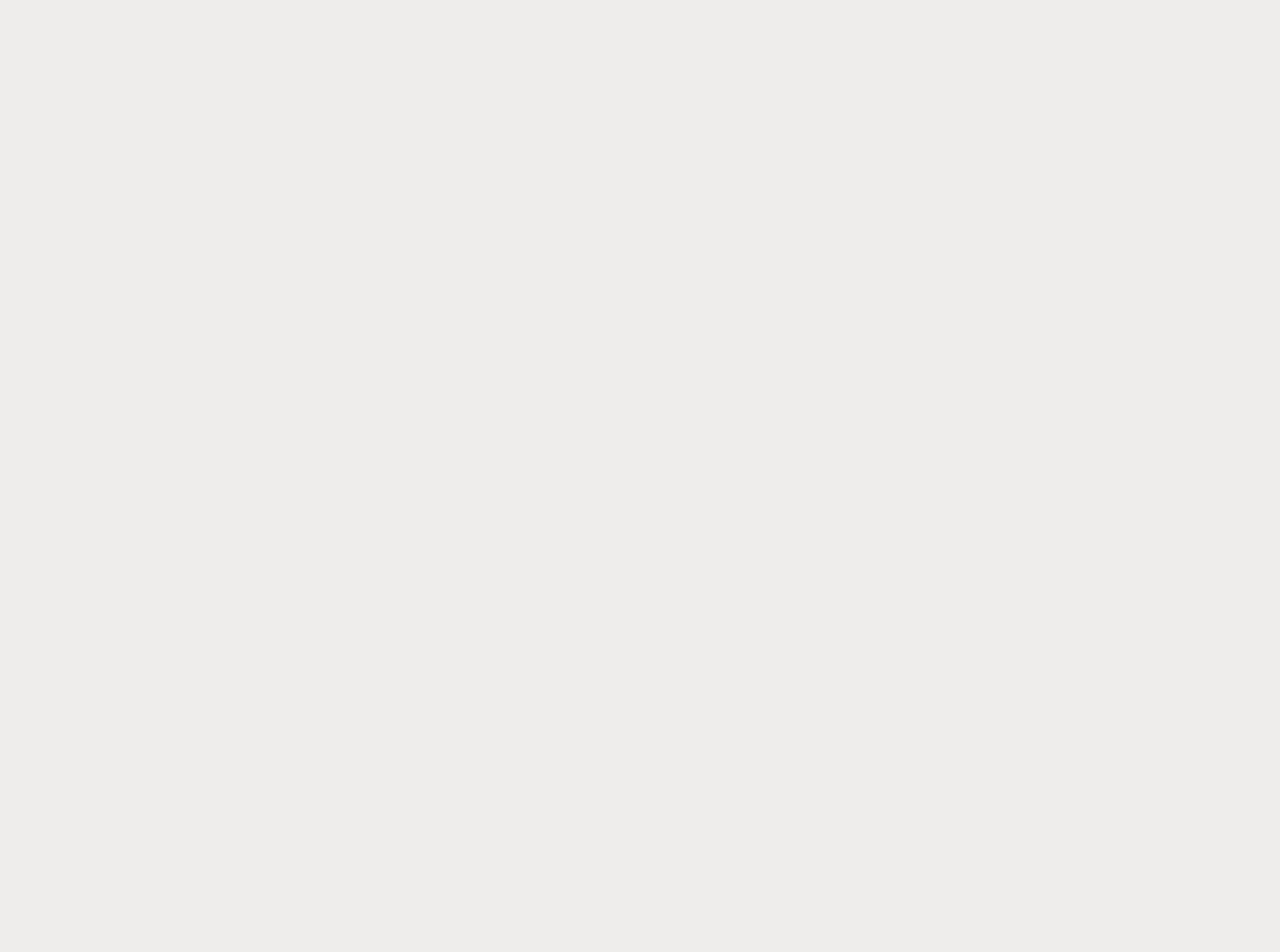
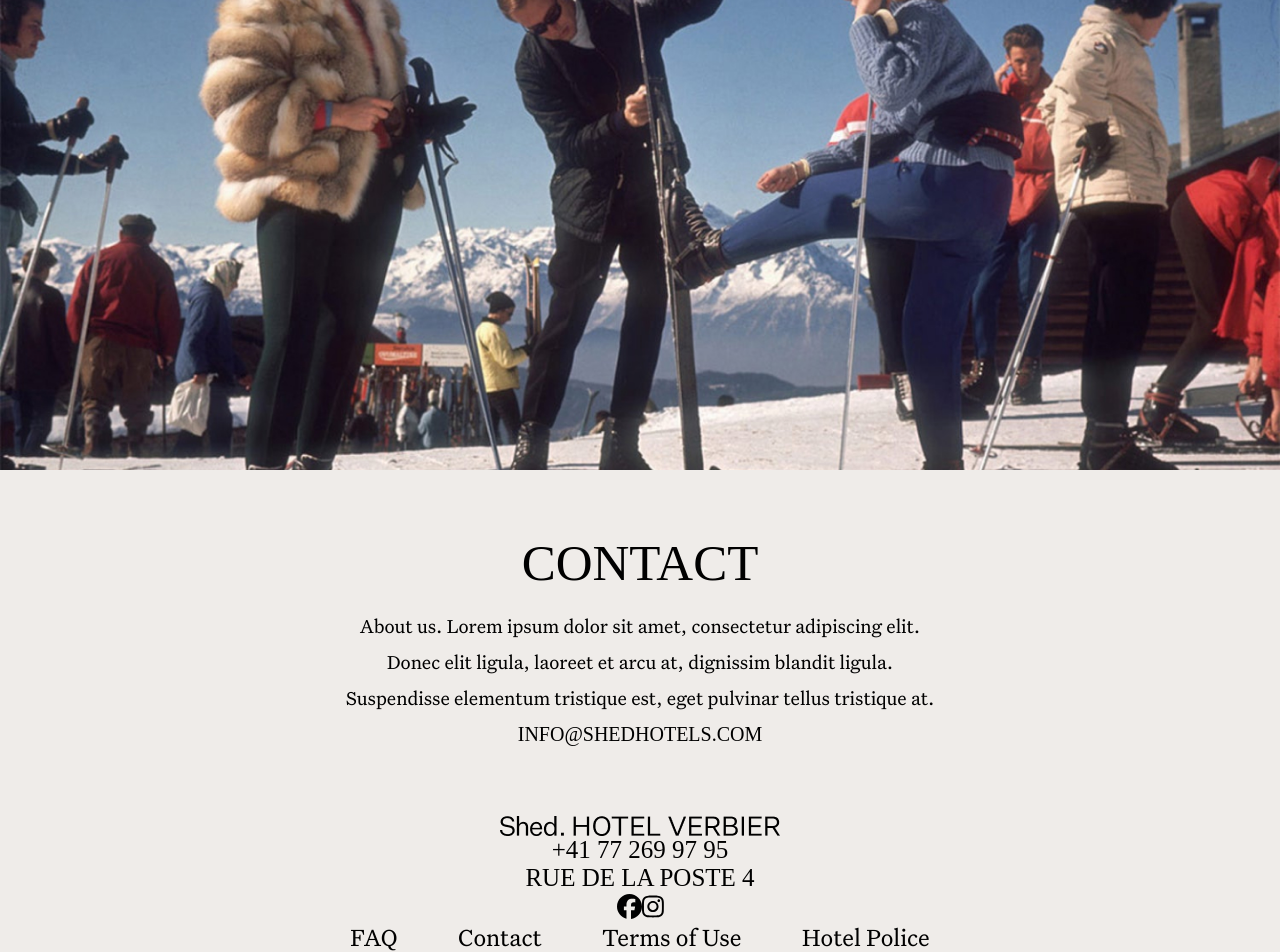
Before and after one commit to nathaliejanep/ShedHOTEL, a React (Create React App) app: page /contact in a window 1280 px wide. Shown: the part 385-1337 px from the top of the page. Before the commit the page ends 800 px from the top, so only its background shows below. Built offline with nearby package versions, Linux system fonts and the light colour scheme.

Commit message:
Contact html done

```diff
--- a/src/pages/Contact/Contact.jsx
+++ b/src/pages/Contact/Contact.jsx
@@ -1,7 +1,29 @@
 import React from 'react';
+import './Contact.scss';
+import contactHero from '../../assets/images/contact.jpg';
+const Contact = () => {
+  return (
+    <div className="contact">
+      <section className="hero">
+        <img className="hero-image" src={contactHero} alt="People talking" />
+      </section>
 
-const Contact = () => {
-  return <div>Contact</div>;
+      <div className="container">
+        <section className="container__section">
+          <h1>Contact</h1>
+          <p>
+            About us. Lorem ipsum dolor sit amet, consectetur adipiscing elit.
+            Donec elit ligula, laoreet et arcu at, dignissim blandit ligula.
+            Suspendisse elementum tristique est, eget pulvinar tellus tristique
+            at.
+          </p>
+          <p>
+            <a href="mailto:info@shedhotels.com">info@shedhotels.com</a>
+          </p>
+        </section>
+      </div>
+    </div>
+  );
 };
 
 export default Contact;
--- a/src/pages/Contact/Contact.scss
+++ b/src/pages/Contact/Contact.scss
@@ -0,0 +1,6 @@
+.contact {
+  a {
+    text-transform: uppercase;
+    font-family: Untitled Sans;
+  }
+}
```
Also changed, not shown: src/assets/images/contact.jpg (added).
